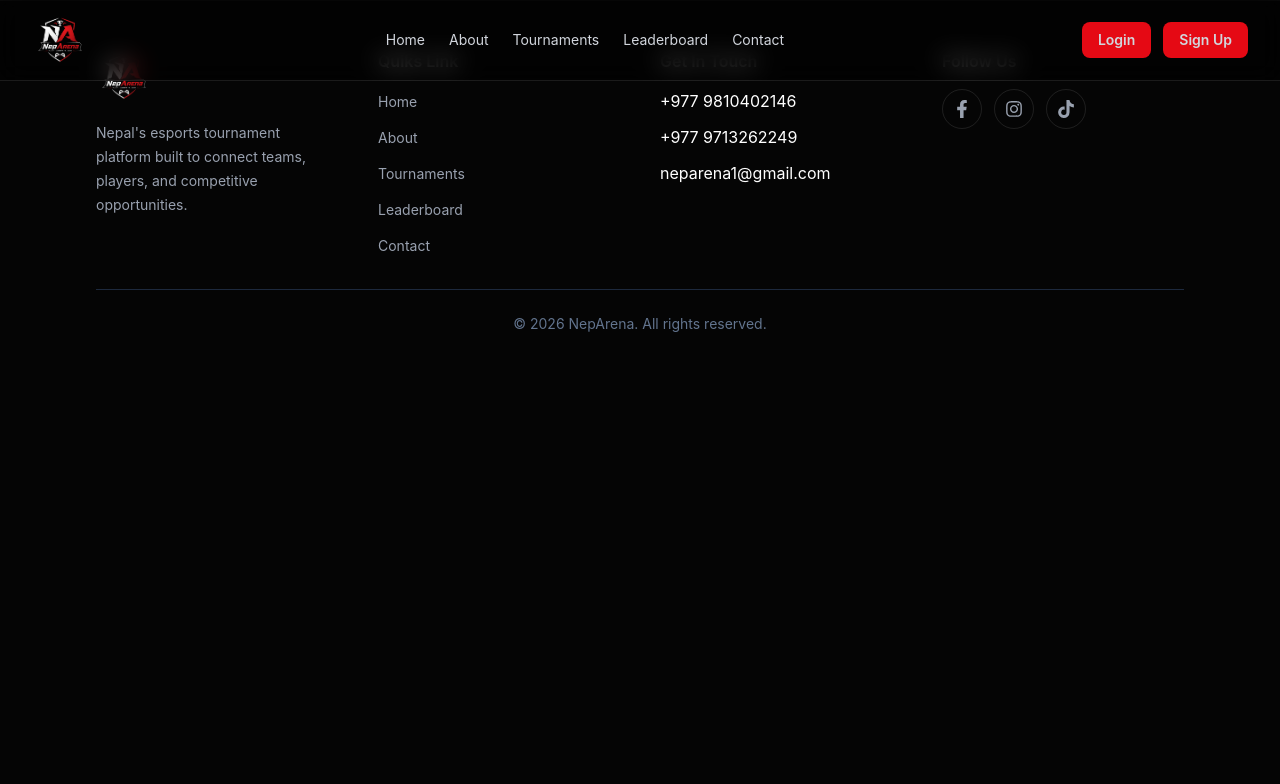
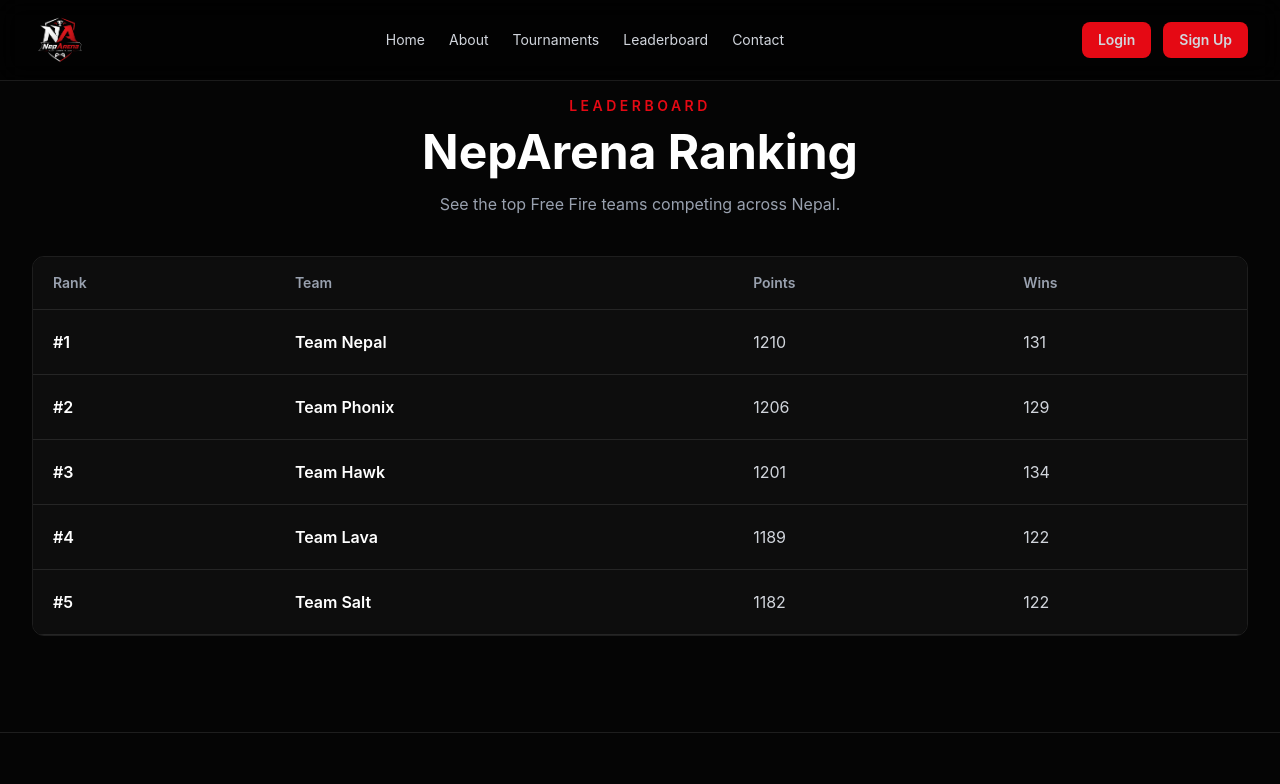
Before and after one commit to Sugam112stha/NepArena, a React (Vite) app: page /Leaderboard in a window 1280 px wide. Shown: the top 784 px of the page. Built offline with nearby package versions, Linux system fonts and the light colour scheme.

Commit message:
leaderboard initilize

```diff
--- a/src/components/LeaderboardPreview.tsx
+++ b/src/components/LeaderboardPreview.tsx
@@ -1,40 +1,39 @@
 const LeaderboardPreview = () => {
   const teams = [
     {
-    rank : 1,
-    name : "Team Nepal",
-    points : 1210,
-    wins : 131,
+      rank: 1,
+      name: "Team Nepal",
+      points: 1210,
+      wins: 131,
     },
     {
-    rank : 2,
-    name : "Team Phonix",
-    points : 1206,
-    wins : 129,
+      rank: 2,
+      name: "Team Phonix",
+      points: 1206,
+      wins: 129,
     },
     {
-    rank : 3,
-    name : "Team Hawk",
-    points : 1201,
-    wins : 134,
+      rank: 3,
+      name: "Team Hawk",
+      points: 1201,
+      wins: 134,
     },
     {
-    rank : 4,
-    name : "Team Lava",
-    points : 1189,
-    wins : 122,
+      rank: 4,
+      name: "Team Lava",
+      points: 1189,
+      wins: 122,
     },
     {
-    rank : 5,
-    name : "Team Salt",
-    points : 1182,
-    wins : 122,
+      rank: 5,
+      name: "Team Salt",
+      points: 1182,
+      wins: 122,
     },
-]
+  ];
   return (
     <section className="bg-[#050505] px-4 py-16 text-white sm:px-6 sm:py-20 lg:px-8">
       <div className="mx-auto max-w-6xl">
-
         {/* Heading */}
         <div className="mb-10 text-center">
           <p className="text-sm font-semibold uppercase tracking-[0.25em] text-[#E50914]">
@@ -42,7 +41,7 @@
           </p>
 
           <h2 className="mt-3 text-3xl font-bold sm:text-4xl">
-            National Leaderboard
+            Neparena Ranking
           </h2>
 
           <p className="mx-auto mt-4 max-w-2xl text-sm text-gray-400 sm:text-base">
@@ -52,7 +51,6 @@
 
         <div className="overflow-x-auto rounded-xl border border-white/10">
           <table className="w-full min-w-[600px] text-left">
-
             <thead className="border-b border-white/10 bg-[#0D0D0D]">
               <tr>
                 <th className="px-5 py-4 text-sm font-semibold text-gray-400">
@@ -77,27 +75,17 @@
               {teams.map((team) => (
                 <tr
                   key={team.rank}
-          className="border-b border-white/10 bg-[#0D0D0D] transition hover:bg-white/[0.03]"
-        >
-          <td className="px-5 py-5 font-semibold">
-            #{team.rank}
-          </td>
+                  className="border-b border-white/10 bg-[#0D0D0D] transition hover:bg-white">
+                  <td className="px-5 py-5 font-semibold">#{team.rank}</td>
 
-          <td className="px-5 py-5 font-semibold">
-            {team.name}
-          </td>
+                  <td className="px-5 py-5 font-semibold">{team.name}</td>
 
-          <td className="px-5 py-5 text-gray-300">
-            {team.points}
-          </td>
+                  <td className="px-5 py-5 text-gray-300">{team.points}</td>
 
-          <td className="px-5 py-5 text-gray-300">
-            {team.wins}
-          </td>
+                  <td className="px-5 py-5 text-gray-300">{team.wins}</td>
                 </tr>
               ))}
             </tbody>
-
           </table>
         </div>
       </div>
--- a/src/pages/Leaderboard.tsx
+++ b/src/pages/Leaderboard.tsx
@@ -1,8 +1,97 @@
 import Footer from "../components/Footer"
 
 const Leaderboard = () => {
+  const teams = [
+    {
+      rank: 1,
+      name: "Team Nepal",
+      points: 1210,
+      wins: 131,
+    },
+    {
+      rank: 2,
+      name: "Team Phonix",
+      points: 1206,
+      wins: 129,
+    },
+    {
+      rank: 3,
+      name: "Team Hawk",
+      points: 1201,
+      wins: 134,
+    },
+    {
+      rank: 4,
+      name: "Team Lava",
+      points: 1189,
+      wins: 122,
+    },
+    {
+      rank: 5,
+      name: "Team Salt",
+      points: 1182,
+      wins: 122,
+    },
+  ]
   return (
     <main className="min-h-screen bg-[#050505] text-white">
+      <section className="px-4 py-20 text-center sm:px-6 sm:py-24 lg:px-8">
+        <div className="max-w-6xl mx-auto">
+
+          <p className="text-sm uppercase font-semibold tracking-[0.25em] text-[#E50914]">
+            LeaderBoard
+          </p>
+
+          <h1 className="font-bold text-3xl mt-3 sm:text-4xl lg:text-5xl">
+            NepArena Ranking
+          </h1>
+
+          <p className="mx-auto mt-4 max-w-2xl text-sm text-gray-400 sm:text-base">
+            See the top Free Fire teams competing across Nepal.
+          </p>
+        </div>
+
+        <div className="mt-10 overflow-x-auto rounded-xl border border-white/10">
+          <table className="w-full min-w-[600px] text-left">
+            <thead className="border-b border-white/10 bg-[#0D0D0D]">
+              <tr>
+                <th className="px-5 py-4 text-sm font-semibold text-gray-400">
+                  Rank
+                </th>
+
+                <th className="px-5 py-4 text-sm font-semibold text-gray-400">
+                  Team
+                </th>
+
+                <th className="px-5 py-4 text-sm font-semibold text-gray-400">
+                  Points
+                </th>
+
+                <th className="px-5 py-4 text-sm font-semibold text-gray-400">
+                  Wins
+                </th>
+              </tr>
+            </thead>
+
+            <tbody>
+              {teams.map((team) => (
+                <tr
+                  key={team.rank}
+                  className="border-b border-white/10 bg-[#0D0D0D] transition hover:bg-white]">
+                  <td className="px-5 py-5 font-semibold">#{team.rank}</td>
+
+                  <td className="px-5 py-5 font-semibold">{team.name}</td>
+
+                  <td className="px-5 py-5 text-gray-300">{team.points}</td>
+
+                  <td className="px-5 py-5 text-gray-300">{team.wins}</td>
+                </tr>
+              ))}
+            </tbody>
+          </table>
+        </div>
+
+      </section>
       <Footer/>
     </main>
   )
--- a/src/pages/Tournaments.tsx
+++ b/src/pages/Tournaments.tsx
@@ -38,7 +38,6 @@
   return (
     <main className="min-h-screen bg-[#050505] text-white">
 
-      {/* Hero */}
       <section className="px-4 py-20 text-center sm:px-6 sm:py-24 lg:px-8">
         <div className="mx-auto max-w-6xl">
 
@@ -58,7 +57,6 @@
         </div>
       </section>
 
-      {/* Search & Filters */}
       <section className="px-4 pb-12 sm:px-6 lg:px-8">
         <div className="mx-auto flex max-w-6xl flex-col gap-4 md:flex-row md:items-center md:justify-between">
 
@@ -89,7 +87,6 @@
         </div>
       </section>
 
-      {/* Tournament Cards */}
       <section className="px-4 pb-20 sm:px-6 lg:px-8">
         <div className="mx-auto max-w-6xl">
 
```
Lines whose indentation alone changed are shown as unchanged.
